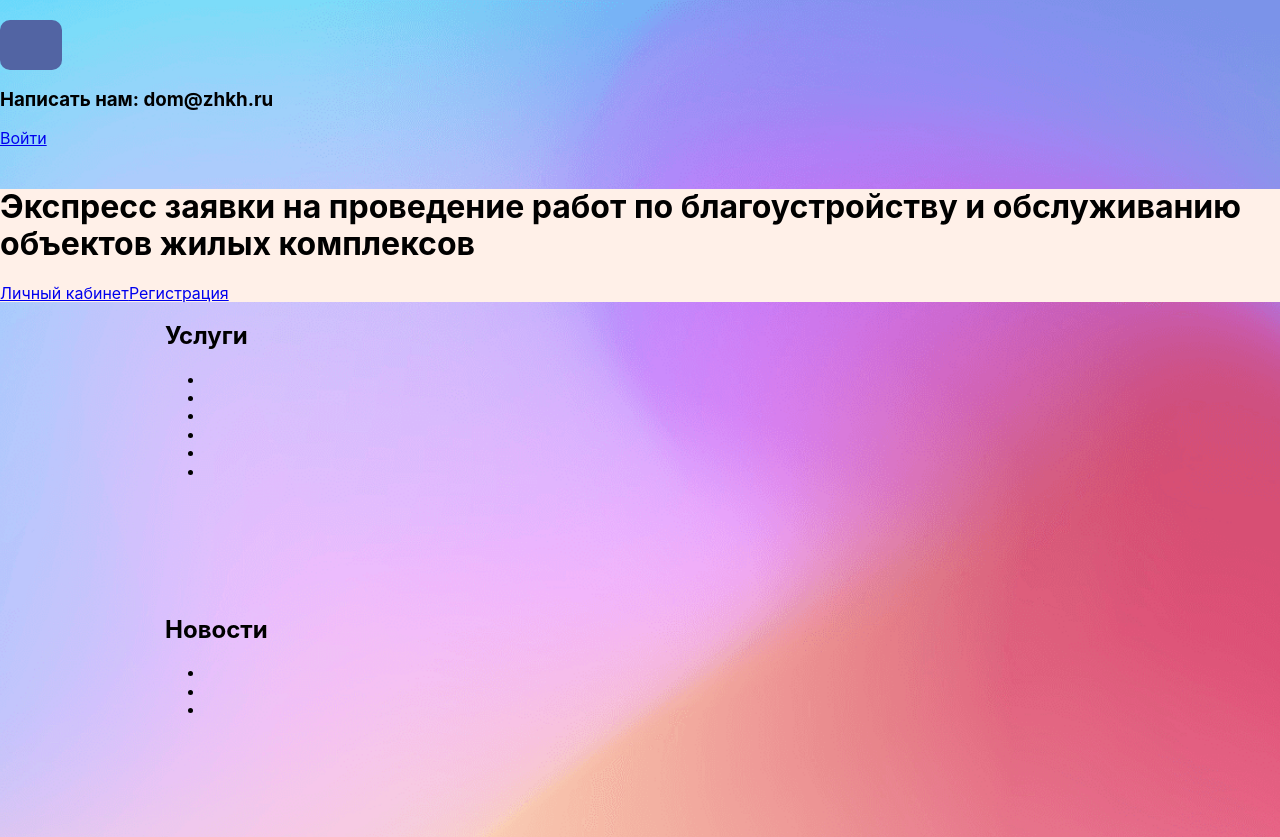
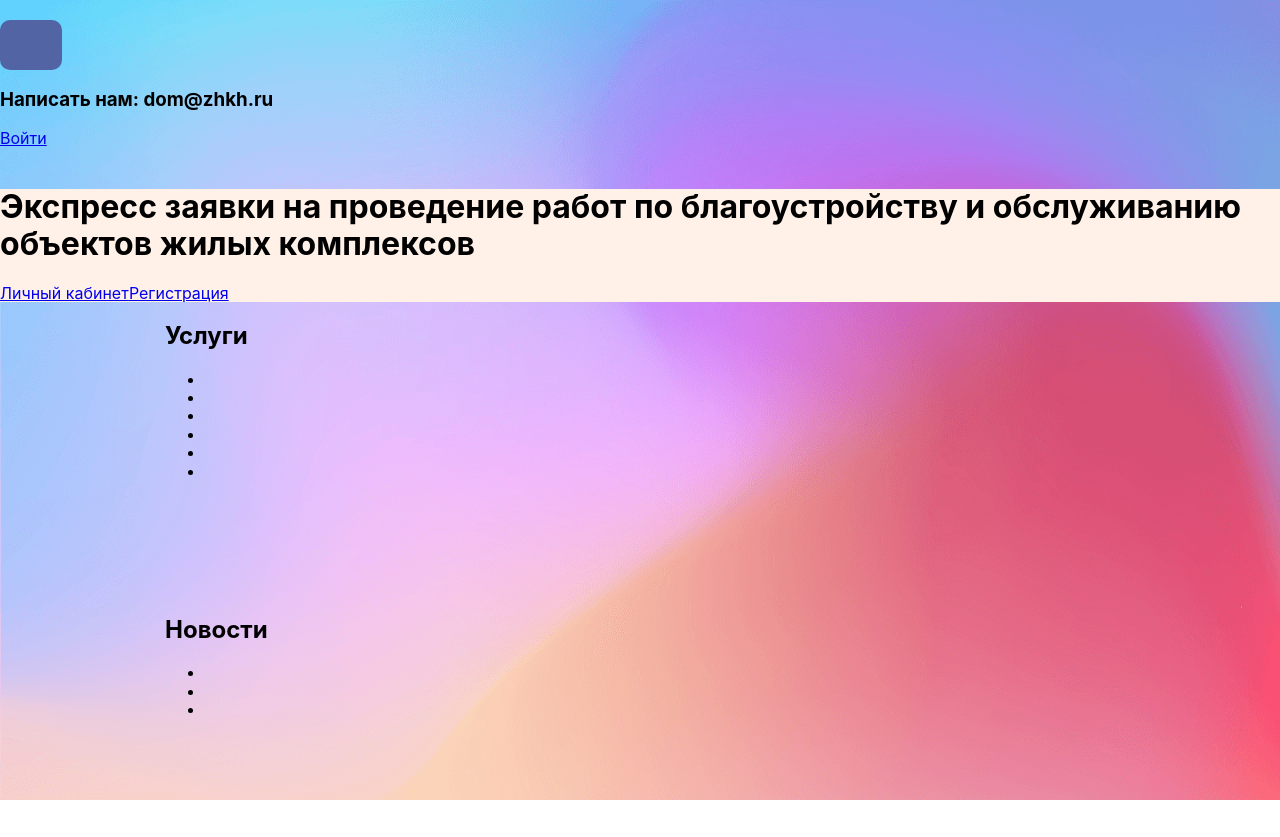
Before and after one commit to hackaton-2025/poet-citizen, a React (Create React App) app: page / in a window 1280 px wide. Shown: the top 837 px of the page. Built offline with nearby package versions, Linux system fonts and the light colour scheme.

Commit message:
refactor: extract BG + fix z-indexes

```diff
--- /dev/null
+++ b/src/blocks/background/background.css
@@ -0,0 +1,7 @@
+.background {
+  width: 100%;
+  height: 100%;
+  position: fixed;
+  background: center / cover url(../../images/background.png);
+  z-index: -10;
+}
--- a/src/blocks/form/__header/form__header.css
+++ b/src/blocks/form/__header/form__header.css
@@ -5,6 +5,7 @@
     width: 100%;
     box-sizing: border-box;
     background-color: rgba(255, 255, 255, 0.6);
+    backdrop-filter: blur(2px);
     padding: 32px 25px 25px 25px;
     display: grid;
     grid-template-columns: 1fr min-content;
--- a/src/blocks/form/__main-container/form__main-container.css
+++ b/src/blocks/form/__main-container/form__main-container.css
@@ -6,4 +6,5 @@
     border-bottom-left-radius: 30px;
     border-bottom-right-radius: 30px;
     z-index: 3;
+    backdrop-filter: blur(2px);
 }
--- a/src/blocks/form/form.css
+++ b/src/blocks/form/form.css
@@ -22,7 +22,7 @@
 .form {
   border-radius: 30px;
   box-sizing: border-box;
-  backdrop-filter: blur(20px);
+  /* backdrop-filter: blur(20px); */
   background-color: rgba(255, 255, 255, 0.4);
   position: relative;
 }
--- a/src/blocks/ny-decor/_img/ny-decor_img_tree.css
+++ b/src/blocks/ny-decor/_img/ny-decor_img_tree.css
@@ -1,5 +1,5 @@
 .ny-decor_img_tree {
-    transform: rotate(-15deg);
+    transform: rotate(-5deg);
     top: -100px;
     left: -70px;
 }
--- a/src/blocks/ny-decor/ny-decor.css
+++ b/src/blocks/ny-decor/ny-decor.css
@@ -5,4 +5,5 @@
   position: absolute;
   width: 160px;
   height: 160px;
+  z-index: -5;
 }
--- a/src/blocks/page/page.css
+++ b/src/blocks/page/page.css
@@ -1,6 +1,5 @@
 .page {
   height: 100%;
-  background: center / cover url(../../images/background.png);
   font-family: Inter, Arial, sans-serif;
   -webkit-font-smoothing: antialiased;
   -moz-osx-font-smoothing: grayscale;
--- a/src/components/App.js
+++ b/src/components/App.js
@@ -6,6 +6,7 @@ import Account from "./Account";
 import About from "./About";
 import Login from "./Login";
 import Register from "./Register";
+import Background from "./Background";
 
 function App() {
 
@@ -31,6 +32,8 @@ function App() {
   }
 
   return (
+    <>
+      <Background />
       <Switch>
         <Route path="/signin">
           <Login onLogin={handleLogin} />
@@ -49,6 +52,7 @@ function App() {
           {loggedIn ? <Redirect to="/" /> : <Redirect to="/sign-in" />}
         </Route>
       </Switch>
+    </>
   );
 }
 
--- /dev/null
+++ b/src/components/Background.js
@@ -0,0 +1,7 @@
+const Background = () => {
+  return (
+    <div className="background"/>
+  );
+};
+
+export default Background;
--- a/src/components/Form.js
+++ b/src/components/Form.js
@@ -1,4 +1,5 @@
 import cn from 'classnames';
+import { useEffect } from 'react';
 import { Link } from 'react-router-dom';
 import NYDecoration from './NYDecoration';
 
@@ -15,7 +16,9 @@ const Form = ({
   imageUrl,
   imageAlt,
 }) => {
+
   const formClassName = cn("form", {[modificator]: modificator});
+
   return (
     <div className="form-wrapper">
       <form
@@ -45,7 +48,7 @@ const Form = ({
             </p>
           }
         </div>
-        <NYDecoration />
+        <NYDecoration ref={decorRef} />
       </form>
     </div>
   );
--- a/src/index.css
+++ b/src/index.css
@@ -1,5 +1,6 @@
 @import url(./vendor/normalize.css);
 @import url(./blocks/page/page.css);
+@import url(./blocks/background/background.css);
 @import url(./blocks/header/header.css);
 @import url(./blocks/logo/logo.css);
 @import url(./blocks/main/main.css);
```
